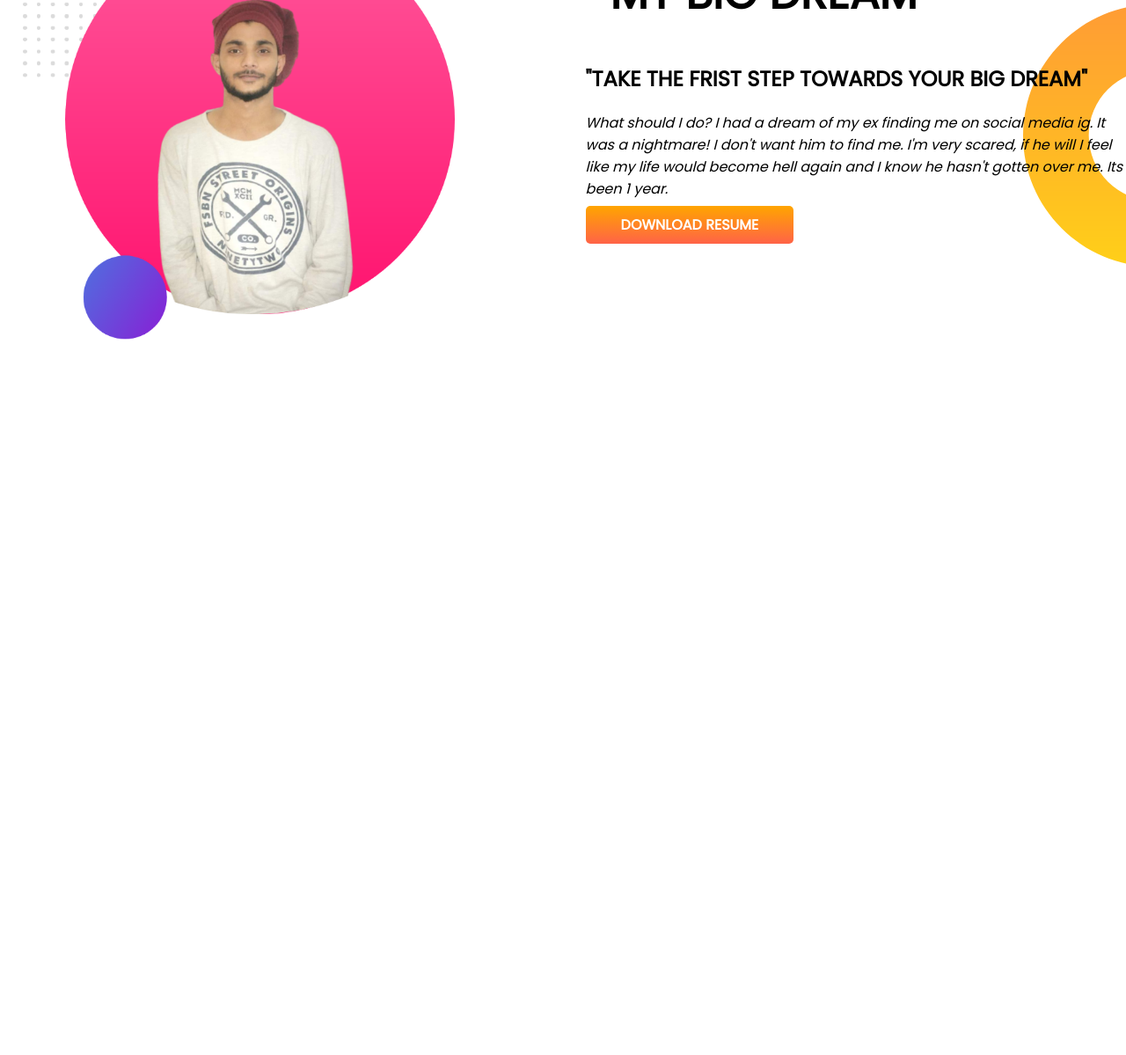
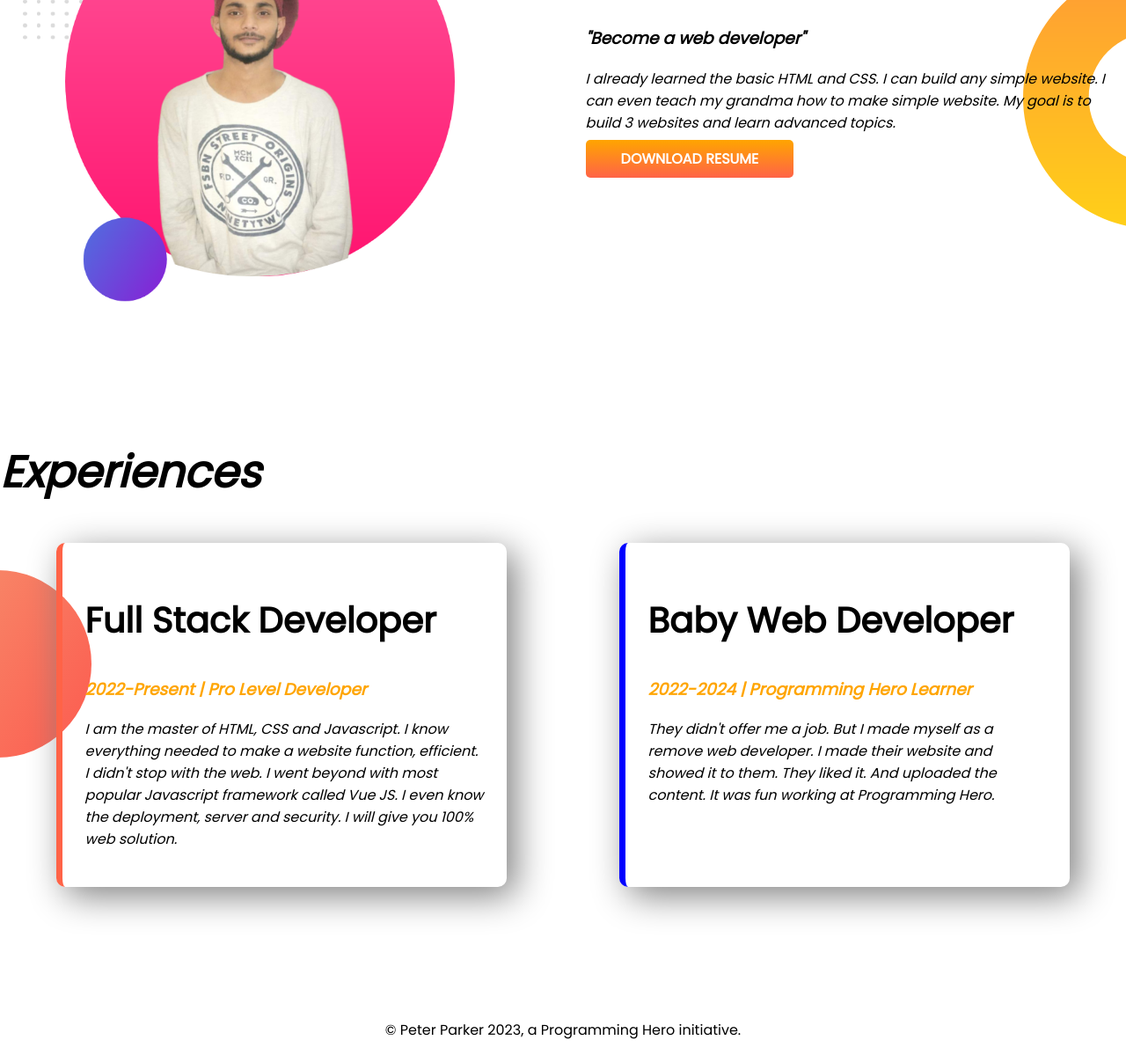
Before and after one commit to shamimchowdhury1/developer-portfolio, a plain HTML site: page index.html in a window 1280 px wide. Shown: the part 774-1973 px from the top of the page at 88% size. Before the commit the page ends 1317 px from the top, so only its background shows below. Drawn offline with Linux system fonts and the light colour scheme.

Commit message:
style border and added footer

```diff
--- a/index.html
+++ b/index.html
@@ -13,10 +13,10 @@
 </head>
 
 <body>
-    <section class="top-banner">
+    <section class="top-banner flexible-container">
         <div class="half-width">
             <h1>Welcom To</h1>
-            <h1><span class="orange-color">Tanvir Hasan Shamim</span> World!</h1>
+            <h1><span class="orange-color">Tanvir Hasan</span> World!</h1>
             <h3><i>"Fashion is the armor to survive the reality of everyday life"</i></h3>
             <p><i>it can be difficult to articulate the power of style and fashion through words, but these icons
                     managed
@@ -30,22 +30,43 @@
             <img src="images/my-bg.png" alt="">
         </div>
     </section>
-    <section class="dream-big">
+    <section class="dream-big flexible-container">
         <div class="half-width">
             <img src=" images/my-bg2.png" alt="">
         </div>
         <div class="half-width">
-            <h1>" MY BIG DREAM"</h1>
-            <h2>"TAKE THE FRIST STEP TOWARDS YOUR BIG DREAM"</h2>
-            <P><i>What should I do? I had a dream of my ex finding me on social media ig. It was a nightmare! I don't
-                    want
-                    him to find me. I'm very scared, if he will I feel like my life would become hell again and I know
-                    he
-                    hasn't gotten over me. Its been 1 year.
-                </i></P>
+            <h1>MY BIG DREAM</h1>
+            <h3><i>"Become a web developer"</i></h3>
+            <P><i>I already learned the basic HTML and CSS. I can build any simple website. I can even teach my grandma
+                    how to make simple website. My goal is to build 3 websites and learn advanced topics.</i></P>
             <a class="link-button" target="_blank" href="">DOWNLOAD RESUME</a>
         </div>
     </section>
+    <section class="experience-area">
+        <h1><i>Experiences</i></h1>
+        <div class="flexible-container">
+            <div id="full-stack-developer" class="experience-item">
+                <h2>Full Stack Developer</h2>
+                <h3 class="orange-color"><i>2022-Present | Pro Level Developer</i></h3>
+                <p><i>I am the master of HTML, CSS and Javascript. I know everything needed to make a website function,
+                        efficient. I didn't stop with the web. I went beyond with most popular Javascript framework
+                        called
+                        Vue
+                        JS. I even know the deployment, server and security. I will give you 100% web solution.</i></p>
+            </div>
+            <div id="baby-web-developer" class="experience-item">
+                <h2>Baby Web Developer</h2>
+                <h3 class="orange-color"><i>2022-2024 | Programming Hero Learner</i></h3>
+                <p><i>They didn't offer me a job. But I made myself as a remove web developer. I made their website and
+                        showed
+                        it to them. They liked it. And uploaded the content. It was fun working at Programming Hero.</i>
+                </p>
+            </div>
+        </div>
+    </section>
 </body>
+<footer>
+    <p>© Peter Parker 2023, a Programming Hero initiative.</p>
+</footer>
 
 </html>
--- a/style.css
+++ b/style.css
@@ -7,11 +7,15 @@ h1 {
     font-size: 50px;
 }
 
+h2 {
+    font-size: 40px;
+}
+
 .orange-color {
     color: orange;
 }
 
-section {
+.flexible-container {
     display: flex;
     margin-bottom: 150px;
 }
@@ -19,6 +23,7 @@ section {
 .half-width {
     width: 50%;
     padding-left: 2%;
+    box-shadow: yellow;
 }
 
 .half-width img {
@@ -44,3 +49,30 @@ section {
     background-repeat: no-repeat;
     background-position: right;
 }
+
+.experience-area {
+    background-image: url(images/exp-bg.png);
+    background-repeat: no-repeat;
+    background-position: left;
+}
+
+.experience-item {
+    width: 40%;
+    margin-left: 5%;
+    margin-right: 5%;
+    padding: 2%;
+    border-radius: 10px;
+    box-shadow: 10px 10px 40px gray;
+}
+
+#full-stack-developer {
+    border-left: 7px solid tomato;
+}
+
+#baby-web-developer {
+    border-left: 7px solid blue;
+}
+
+footer p {
+    text-align: center;
+}
```
